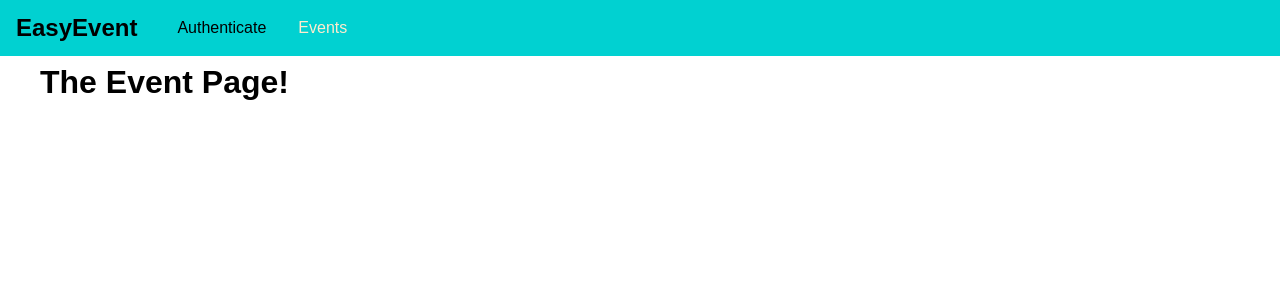
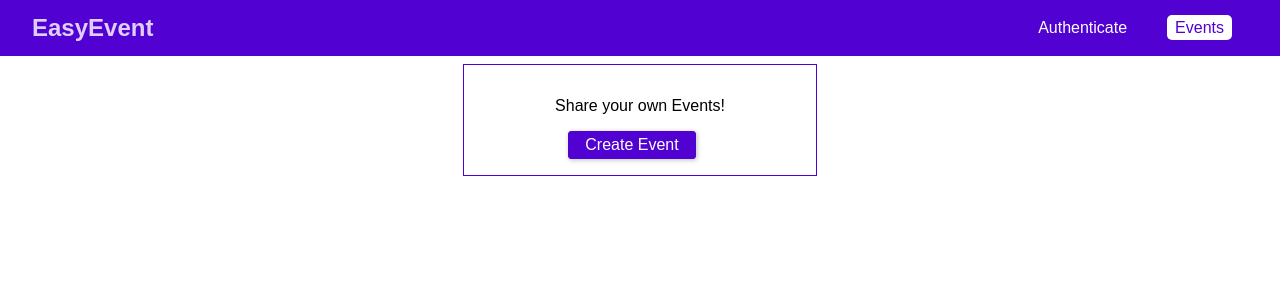
Before and after one commit to ssaik/graphQL-Maxim-shopping, a React (Create React App) app in the folder frontend/: page /events in a window 1280 px wide. Shown: the top 300 px of the page. Built offline with nearby package versions, Linux system fonts and the light colour scheme.

Commit message:
Added Modal window on Events and Backdrop

```diff
--- a/frontend/src/App.js
+++ b/frontend/src/App.js
@@ -40,7 +40,6 @@
             <MainNavigation />
               <main className="main-content">
                 <Switch>
-                  {!this.state.token && <Redirect from="/" to="/auth" exact />}
                   {this.state.token && <Redirect from="/" to="/events" exact />}
                   {this.state.token && <Redirect from="/auth" to="/events" exact />}
                   {!this.state.token && (
@@ -50,6 +49,8 @@
                   {this.state.token && (
                     <Route path="/bookings" component={BookingsPage} />
                   )}
+
+                  {!this.state.token && <Redirect to="/auth" exact />}
 
                 </Switch>
               </main>
--- /dev/null
+++ b/frontend/src/components/Backdrop/Backdrop.css
@@ -0,0 +1,8 @@
+.backdrop {
+    position: fixed;
+    top: 0;
+    left: 0;
+    height: 100vh;
+    width: 100%;
+    background: rgba(0, 0, 0, 0.75);
+  }
--- /dev/null
+++ b/frontend/src/components/Backdrop/Backdrop.js
@@ -0,0 +1,7 @@
+import React from 'react';
+
+import './Backdrop.css';
+
+const backdrop = props => <div className="backdrop"></div>;
+
+export default backdrop;
--- /dev/null
+++ b/frontend/src/components/Modal/Modal.css
@@ -0,0 +1,36 @@
+.modal {
+    width: 90%;
+    background: white;
+    box-shadow: 0 2px 8px rgba(0, 0, 0, 0.26);
+    position: fixed;
+    top: 20vh;
+    left: 5%;
+  }
+
+  .modal__header {
+    padding: 1rem;
+    background: #5101d1;
+    color: white;
+  }
+
+  .modal__header h1 {
+    margin: 0;
+    font-size: 1.25rem;
+  }
+
+  .modal__content {
+    padding: 1rem;
+  }
+
+  .modal__actions {
+    display: flex;
+    justify-content: flex-end;
+    padding: 1rem;
+  }
+
+  @media (min-width: 768px) {
+    .modal {
+      width: 30rem;
+      left: calc((100% - 30rem) / 2);
+    }
+  }
--- /dev/null
+++ b/frontend/src/components/Modal/Modal.js
@@ -0,0 +1,26 @@
+import React from 'react';
+
+import './Modal.css';
+
+const modal = props => (
+  <div className="modal">
+    <header className="modal__header">
+      <h1>{props.title}</h1>
+    </header>
+    <section className="modal__content">{props.children}</section>
+    <section className="modal__actions">
+      {props.canCancel && (
+        <button className="btn" onClick={props.onCancel}>
+          Cancel
+        </button>
+      )}
+      {props.canConfirm && (
+        <button className="btn" onClick={props.onConfirm}>
+          Confirm
+        </button>
+      )}
+    </section>
+  </div>
+);
+
+export default modal;
--- a/frontend/src/components/Navigation/MainNavigation.css
+++ b/frontend/src/components/Navigation/MainNavigation.css
@@ -4,21 +4,22 @@
     top: 0;
     width: 100%;
     height: 3.5rem;
-    background: #01d1d1;
-    padding: 0 1rem;
+    background: #5101d1;
+    padding: 0 2rem;
     display: flex;
     align-items: center;
+    justify-content: space-between;
+    box-sizing: border-box;
   }
 
   .main-navigation__logo h1 {
     margin: 0;
     font-size: 1.5rem;
+    color: #dfcefc;
   }
 
   .main-navigation__items {
-    margin: 0 0 0 1.5rem;
-    padding: 0;
-    list-style: none;
+    margin-left: 1.5rem;
   }
 
   .main-navigation__items ul {
@@ -26,20 +27,32 @@
     list-style: none;
     padding: 0;
     margin: 0;
+    align-items: center;
   }
-
 
   .main-navigation__items li {
     margin: 0 1rem;
   }
 
-.main-navigation__items a {
+  .main-navigation__items a,
+  .main-navigation__items button {
     text-decoration: none;
-    color: #000;
+    color: white;
+    padding: 0.25rem 0.5rem;
+    border: none;
+    font: inherit;
+    background: transparent;
+    cursor: pointer;
+    vertical-align: middle;
+    margin: 0;
   }
 
   .main-navigation__items a:hover,
   .main-navigation__items a:active,
-.main-navigation__items a.active {
-    color: blanchedalmond;
+  .main-navigation__items a.active,
+  .main-navigation__items button:hover,
+  .main-navigation__items button:active {
+    background: #ffffff;
+    color: #5101d1;
+    border-radius: 5px;
   }
--- a/frontend/src/components/Navigation/MainNavigation.js
+++ b/frontend/src/components/Navigation/MainNavigation.js
@@ -19,7 +19,10 @@
               )}
               <li><NavLink to="/events">Events</NavLink></li>
               {context.token && (
-                <li><NavLink to="/bookings">Bookings</NavLink></li>
+                <React.Fragment>
+                    <li><NavLink to="/bookings">Bookings</NavLink></li>
+                    <li><button onClick={context.logout}>Logout</button></li>
+                </React.Fragment>
               )}
 
                             {/* <li><NavLink to="/auth">Auth</NavLink></li>
--- a/frontend/src/index.css
+++ b/frontend/src/index.css
@@ -3,3 +3,38 @@
   padding: 0;
   font-family: sans-serif;
 }
+
+.form-control label,
+.form-control input {
+  width: 100%;
+  display: block;
+}
+
+.form-control label {
+  margin-bottom: 0.5rem;
+}
+
+.form-control {
+  margin-bottom: 1rem;
+}
+
+.form-actions button,
+.btn {
+  background: #5101d1;
+  font: inherit;
+  border: 1px solid #5101d1;
+  border-radius: 3px;
+  padding: 0.25rem 1rem;
+  margin-right: 1rem;
+  box-shadow: 1px 1px 5px rgba(0, 0, 0, 0.26);
+  color: white;
+  cursor: pointer;
+}
+
+.form-actions button:hover,
+.form-actions button:active,
+.btn:hover,
+.btn:active {
+  background: #6219d6;
+  border-color: #6219d6;
+}
--- /dev/null
+++ b/frontend/src/pages/Event.css
@@ -0,0 +1,8 @@
+.events-control {
+    text-align: center;
+    border: 1px solid #5101d1;
+    padding: 1rem;
+    margin: 2rem auto;
+    width: 20rem;
+    max-width: 80%;
+}
--- a/frontend/src/pages/Event.js
+++ b/frontend/src/pages/Event.js
@@ -1,9 +1,50 @@
 import React, { Component } from 'react';
 
-class Events extends Component {
-    render () {
-        return (<h1>The Event Page!</h1>);
-    }
+import Modal from '../components/Modal/Modal';
+import Backdrop from '../components/Backdrop/Backdrop';
+import './Event.css';
+
+class EventsPage extends Component {
+  state = {
+    creating: false
+  };
+
+  startCreateEventHandler = () => {
+    this.setState({ creating: true });
+  };
+
+  modalConfirmHandler = () => {
+    this.setState({ creating: false });
+  };
+
+  modalCancelHandler = () => {
+    this.setState({ creating: false });
+  };
+
+  render() {
+    return (
+      <React.Fragment>
+        {this.state.creating && <Backdrop />}
+        {this.state.creating && (
+          <Modal
+            title="Add Event"
+            canCancel
+            canConfirm
+            onCancel={this.modalCancelHandler}
+            onConfirm={this.modalConfirmHandler}
+          >
+            <p>Modal Content</p>
+          </Modal>
+        )}
+        <div className="events-control">
+          <p>Share your own Events!</p>
+          <button className="btn" onClick={this.startCreateEventHandler}>
+            Create Event
+          </button>
+        </div>
+      </React.Fragment>
+    );
+  }
 }
 
-export default Events;
+export default EventsPage;
```
Lines whose indentation alone changed are shown as unchanged.
